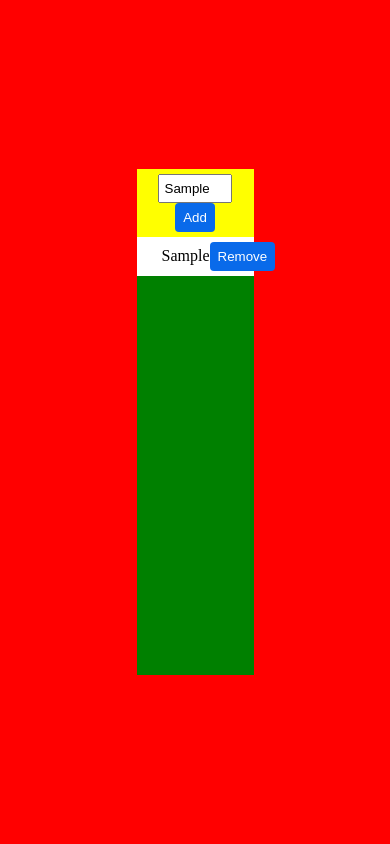
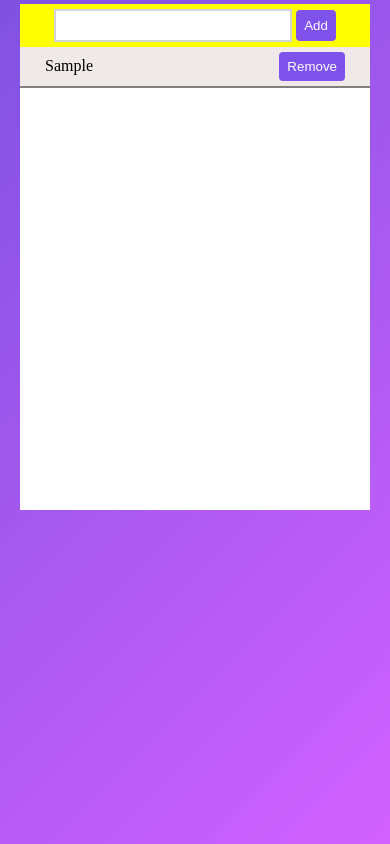
Before and after one commit to BasuPokharel/TodoList, a plain HTML site: page index.html in a window 390 px wide. Both pictures are taken after typing "Sample" into the empty fields and a click on the button "Add". Drawn offline with Linux system fonts and the light colour scheme.

Commit message:
final version responsive & colors changed

```diff
--- a/index.html
+++ b/index.html
@@ -6,6 +6,8 @@
     <meta name="viewport" content="width=device-width, initial-scale=1.0">
     <title>To do list is here: </title>
     <link rel="stylesheet" href="style.css">
+    <meta name="apple-mobile-web-app-capable" content="yes">
+    <meta name="apple-mobile-web-app-status-bar-style" content="black-translucent">
 </head>
 
 <body>
--- a/script.js
+++ b/script.js
@@ -21,6 +21,7 @@ const accept_Add = () => {
     a.appendChild(c);
 
     add_box.appendChild(a);
+    document.querySelector(".input-box input").value = "";
   }
 };
 
@@ -29,8 +30,8 @@ const remove = (evt) => {
   parent.removeChild(evt.target.parentElement);
 };
 const done = (evt) => {
-  // console.log(evt.target.innerText);
+  console.log(evt.target.innerText);
   let a = evt.target;
-  a.innerHTML = `✔<del>${a.innerText}</del>`;
+  a.classList.toggle("on-complete");
 };
 submit.addEventListener("click", accept_Add);
--- a/style.css
+++ b/style.css
@@ -9,12 +9,14 @@
   display: flex;
   justify-content: center;
   align-items: center;
-  background-color: red;
+  background: linear-gradient(135deg, #8052e1, #d161ff);
 }
 .todo-container {
   width: 30vw;
+  min-width: 350px;
+  min-height: 300px;
   height: 60vh;
-  background-color: green;
+  background-color: white;
 }
 .input-box {
   background-color: yellow;
@@ -22,13 +24,19 @@
   text-align: center;
 }
 .input-box input {
-  padding: 5px;
+  padding: 7px 7px;
   outline: none;
   width: 70%;
+  color: #111111;
+  border: 2px solid #d1d3d4;
+}
+.input-box input:focus {
+  outline: none;
+  border-color: #8052ec;
 }
 .input-box button {
-  background-color: rgb(9, 106, 234);
-  padding: 7px 8px;
+  background-color: #8052ec;
+  padding: 8px 8px;
   color: white;
   border-radius: 4px;
   border: none;
@@ -36,8 +44,8 @@
 
 /* //List is going to be added here */
 #lists {
-  background-color: rgb(255, 255, 255);
-  color: white;
+  border-bottom: 2px solid grey;
+  background-color: rgb(240, 233, 233);
   width: 100%;
   margin: auto;
   padding: 5px 25px;
@@ -46,7 +54,8 @@
   align-items: center;
 }
 .button {
-  background-color: rgb(9, 106, 234);
+  background-color: #8052ec;
+
   padding: 7px 8px;
   color: white;
   border-radius: 4px;
@@ -60,3 +69,22 @@
 .list-text {
   color: black;
 }
+.on-complete {
+  text-decoration: line-through;
+}
+
+/* Media queries begins from here */
+@media (max-width: 500px) {
+  .container {
+    align-items: start;
+  }
+  .todo-container {
+    margin: 1% 1%;
+  }
+}
+@media (max-width: 380px) {
+  .todo-container {
+    min-width: 250px;
+    min-height: 300px;
+  }
+}
```
